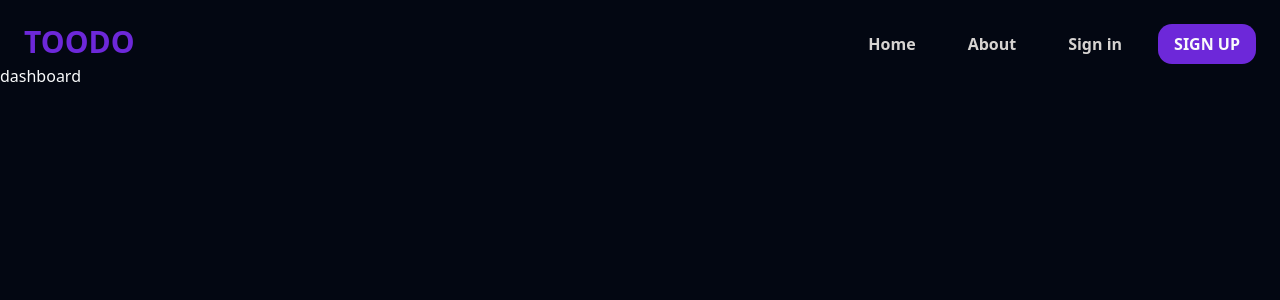
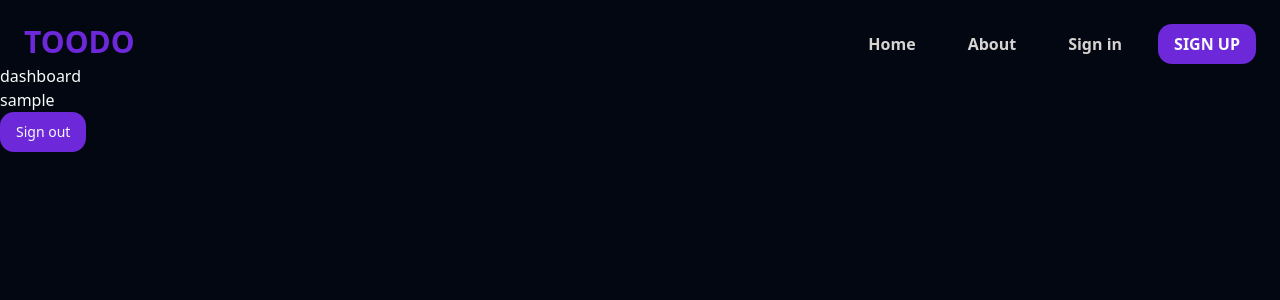
Before and after one commit to subodhGalande/Toodo, a React (Vite) app: page /dashboard in a window 1280 px wide. Shown: the top 300 px of the page. Built offline with nearby package versions, Linux system fonts and the light colour scheme; sample sign-in values are in the browser's storage.

Commit message:
Fix: sign in functionality fixed

```diff
--- a/src/custom_components/Dashboard.tsx
+++ b/src/custom_components/Dashboard.tsx
@@ -1,7 +1,18 @@
+import { Button } from "@/components/ui/button";
+import { useNavigate } from "react-router-dom";
+
 const Dashboard = () => {
+  const navigate = useNavigate();
+  const handleSignout = () => {
+    localStorage.clear();
+    navigate("/signin");
+  };
+
   return (
     <>
       <h1>dashboard</h1>
+      <h1>{localStorage.getItem("username")}</h1>
+      <Button onClick={handleSignout}>Sign out</Button>
     </>
   );
 };
--- a/src/custom_components/PrivateRoutes.tsx
+++ b/src/custom_components/PrivateRoutes.tsx
@@ -2,9 +2,14 @@ import { Navigate, Outlet } from "react-router-dom";
 
 const PrivateRoutes = () => {
   const localtoken = localStorage.getItem("token");
+
   console.log(localtoken);
 
-  return localtoken !== null ? <Outlet /> : <Navigate to="/signin" />;
+  if (!localtoken) {
+    return <Navigate to="/signin" replace={true} />;
+  } else {
+    return <Outlet />;
+  }
 };
 
 export default PrivateRoutes;
--- a/src/custom_components/Signin.tsx
+++ b/src/custom_components/Signin.tsx
@@ -19,8 +19,8 @@ import { Button } from "@/components/ui/button";
 import { Input } from "@/components/ui/input";
 import { useForm } from "react-hook-form";
 import { ReloadIcon, Cross1Icon } from "@radix-ui/react-icons";
-import { Link } from "react-router-dom";
-import PrivateRoutes from "./PrivateRoutes";
+import { Link, useNavigate } from "react-router-dom";
+
 import * as z from "zod";
 import { zodResolver } from "@hookform/resolvers/zod";
 import axios from "axios";
@@ -39,6 +39,8 @@ const Signin = () => {
   const [err, setErr] = useState("");
   const [token, setToken] = useState("");
   const [username, setUsername] = useState("");
+  const navigate = useNavigate();
+
   const form = useForm<z.infer<typeof formSchema>>({
     resolver: zodResolver(formSchema),
   });
@@ -49,13 +51,11 @@ const Signin = () => {
     await axios
       .post("https://toodo-api.onrender.com/app/v1/users/login", values)
       .then((response) => {
-        // setToken(response.data.token);
-        // console.log(token, username);
         localStorage.setItem("token", response.data.token);
-        console.log(response.data.token);
+        localStorage.setItem("username", response.data.userName);
+        navigate("/dashboard");
       })
       .catch((error) => {
-        console.log(error.response.data.message);
         setErr(error.response.data.message);
       });
     setIsLoading(false);
@@ -123,9 +123,7 @@ const Signin = () => {
                     Please wait
                   </Button>
                 ) : (
-                  <Link to="/dashboard">
-                    <Button className="w-full  text-md">Sign In</Button>
-                  </Link>
+                  <Button className="w-full text-md">Sign In</Button>
                 )}
                 {err && (
                   <div className=" w-full mx-auto">
```
